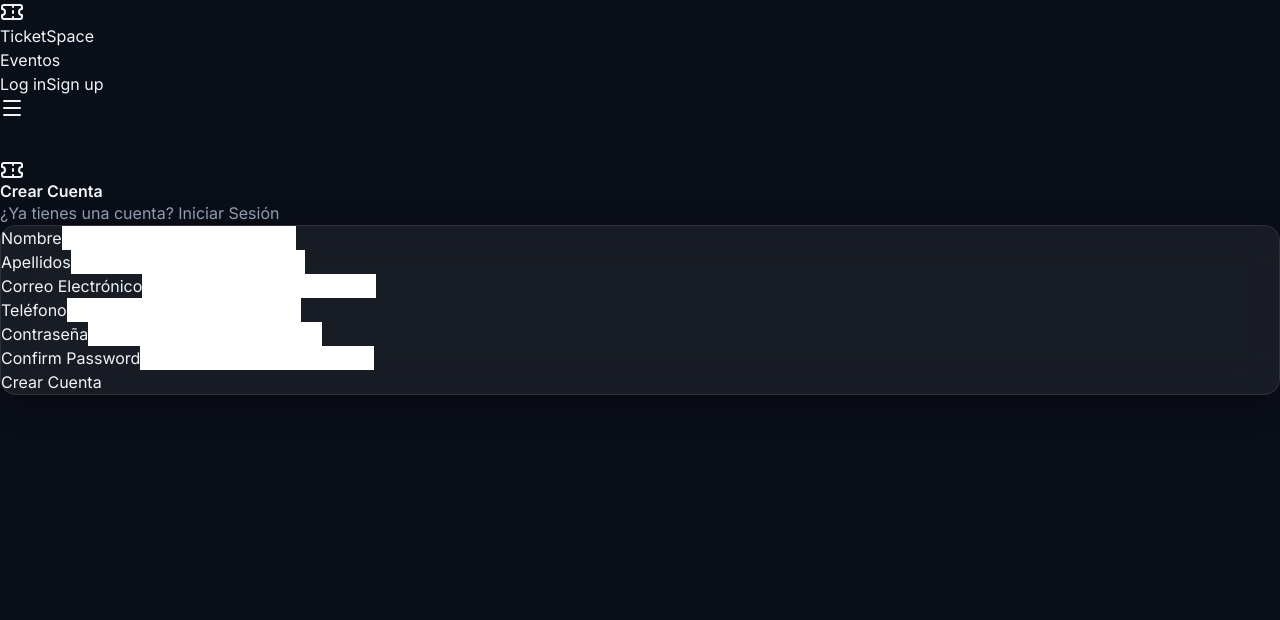
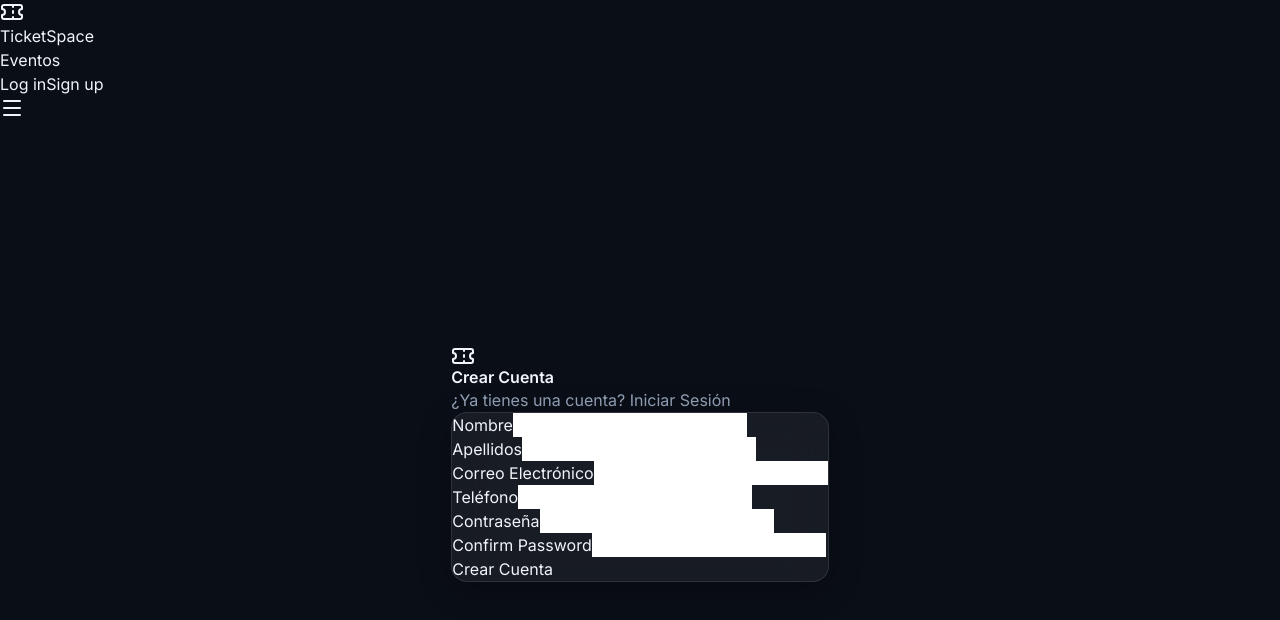
Before and after one commit to acortesba/ticketspace-public, a React app in the folder frontend/: page /register in a window 1280 px wide. Shown: the top 620 px of the page. Built offline with nearby package versions, Linux system fonts and the light colour scheme; the HTML template or start-up script is replaced by a standard one.

Commit message:
fix(ui): adapt pages and navbar to fit strict 100dvh without scrolling

```diff
--- a/frontend/src/components/layout/Navbar.jsx
+++ b/frontend/src/components/layout/Navbar.jsx
@@ -18,7 +18,7 @@ const Navbar = () => {
   };
 
   return (
-    <nav className="fixed top-0 left-0 right-0 z-50 border-b border-white/10 bg-[#0a0e17]/80 backdrop-blur-md">
+    <nav className="relative z-50 w-full border-b border-white/10 bg-[#0a0e17]/80 backdrop-blur-md shrink-0">
       <div className="max-w-7xl mx-auto px-4 sm:px-6 lg:px-8">
         <div className="flex items-center justify-between h-16">
           {/* Logo */}
--- a/frontend/src/components/layout/PageLayout.jsx
+++ b/frontend/src/components/layout/PageLayout.jsx
@@ -6,7 +6,7 @@ const PageLayout = () => {
   return (
     <div className="page-container">
       <Navbar />
-      <main className="scrollable-content pt-20"> {/* pt-20 to account for fixed navbar */}
+      <main className="scrollable-content w-full h-full relative z-10">
         <Outlet />
       </main>
     </div>
--- a/frontend/src/pages/Login.jsx
+++ b/frontend/src/pages/Login.jsx
@@ -35,12 +35,12 @@ const Login = () => {
   };
 
   return (
-    <div className="min-h-full flex flex-col justify-center py-12 sm:px-6 lg:px-8">
-      <div className="sm:mx-auto sm:w-full sm:max-w-md">
-        <div className="flex justify-center text-blue-500 mb-6">
-          <Ticket className="h-12 w-12" />
+    <div className="w-full max-w-md px-4 sm:px-6">
+      <div className="sm:mx-auto sm:w-full">
+        <div className="flex justify-center text-blue-500 mb-4">
+          <Ticket className="h-10 w-10" />
         </div>
-        <h2 className="text-center text-3xl font-bold tracking-tight text-white">
+        <h2 className="text-center text-2xl font-bold tracking-tight text-white">
           {t('sign_in')}
         </h2>
         <p className="mt-2 text-center text-sm text-slate-400">
@@ -51,9 +51,9 @@ const Login = () => {
         </p>
       </div>
 
-      <div className="mt-8 sm:mx-auto sm:w-full sm:max-w-md">
-        <GlassCard className="py-8 px-4 sm:px-10">
-          <form className="space-y-6" onSubmit={handleSubmit}>
+      <div className="mt-6 sm:mx-auto sm:w-full">
+        <GlassCard className="py-6 px-4 sm:px-8">
+          <form className="space-y-5" onSubmit={handleSubmit}>
             {error && (
               <div className="bg-red-500/10 border border-red-500/50 rounded-lg p-3 text-sm text-red-400 text-center">
                 {error}
@@ -102,7 +102,7 @@ const Login = () => {
 
             <GlassButton
               type="submit"
-              className="w-full"
+              className="w-full mt-2"
               isLoading={loading}
             >
               {t('sign_in')}
--- a/frontend/src/pages/Register.jsx
+++ b/frontend/src/pages/Register.jsx
@@ -63,15 +63,15 @@ const Register = () => {
   };
 
   return (
-    <div className="min-h-full flex flex-col justify-center py-12 sm:px-6 lg:px-8">
-      <div className="sm:mx-auto sm:w-full sm:max-w-md">
-        <div className="flex justify-center text-blue-500 mb-6">
-          <Ticket className="h-12 w-12" />
+    <div className="w-full max-w-xl px-4 sm:px-6">
+      <div className="sm:mx-auto sm:w-full">
+        <div className="flex justify-center text-blue-500 mb-2">
+          <Ticket className="h-8 w-8" />
         </div>
-        <h2 className="text-center text-3xl font-bold tracking-tight text-white">
+        <h2 className="text-center text-xl font-bold tracking-tight text-white">
           {t('sign_up')}
         </h2>
-        <p className="mt-2 text-center text-sm text-slate-400">
+        <p className="mt-1 text-center text-sm text-slate-400">
           {t('have_account')}{' '}
           <NavLink to="/login" className="font-medium text-blue-400 hover:text-blue-300">
             {t('login')}
@@ -79,16 +79,16 @@ const Register = () => {
         </p>
       </div>
 
-      <div className="mt-8 sm:mx-auto sm:w-full sm:max-w-xl">
-        <GlassCard className="py-8 px-4 sm:px-10">
-          <form className="space-y-6" onSubmit={handleSubmit}>
+      <div className="mt-4 sm:mx-auto sm:w-full">
+        <GlassCard className="py-5 px-4 sm:px-8">
+          <form className="space-y-4" onSubmit={handleSubmit}>
             {error && (
-              <div className="bg-red-500/10 border border-red-500/50 rounded-lg p-3 text-sm text-red-400 text-center">
+              <div className="bg-red-500/10 border border-red-500/50 rounded-lg p-2 text-sm text-red-400 text-center">
                 {error}
               </div>
             )}
 
-            <div className="grid grid-cols-1 gap-y-6 gap-x-4 sm:grid-cols-2">
+            <div className="grid grid-cols-1 gap-y-4 gap-x-4 sm:grid-cols-2">
               <GlassInput
                 label={t('first_name')}
                 name="first_name"
@@ -133,7 +133,7 @@ const Register = () => {
               error={fieldErrors.phone?.[0]}
             />
 
-            <div className="grid grid-cols-1 gap-y-6 gap-x-4 sm:grid-cols-2">
+            <div className="grid grid-cols-1 gap-y-4 gap-x-4 sm:grid-cols-2">
               <GlassInput
                 label={t('password')}
                 name="password"
@@ -159,7 +159,7 @@ const Register = () => {
 
             <GlassButton
               type="submit"
-              className="w-full"
+              className="w-full mt-2"
               isLoading={loading}
             >
               {t('sign_up')}
--- a/frontend/src/styles/index.css
+++ b/frontend/src/styles/index.css
@@ -115,16 +115,21 @@ a {
   display: flex;
   flex-direction: column;
   height: 100dvh;
-  width: 100%; /* Changed from 100vw to 100% to prevent horizontal scrollbars on Windows */
+  width: 100%;
   overflow: hidden;
+  position: relative;
+  z-index: 0;
 }
 
 .scrollable-content {
   flex: 1;
   height: 100%;
-  overflow-y: auto;
-  overflow-x: hidden;
-  padding: var(--space-xl) 0;
+  overflow: hidden; /* STRICT NO SCROLLING */
+  display: flex;
+  flex-direction: column;
+  align-items: center;
+  justify-content: center;
+  width: 100%;
 }
 
 /* Custom Scrollbar */
```
